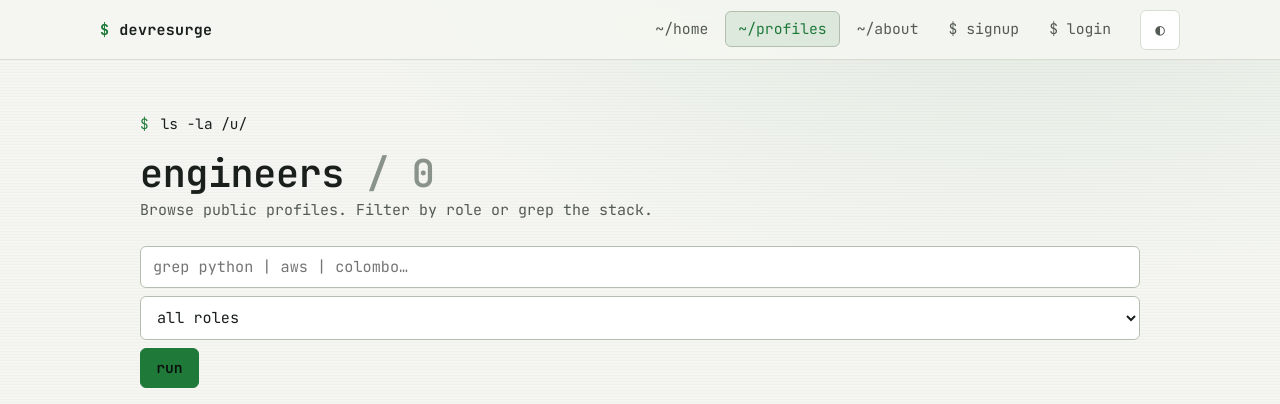
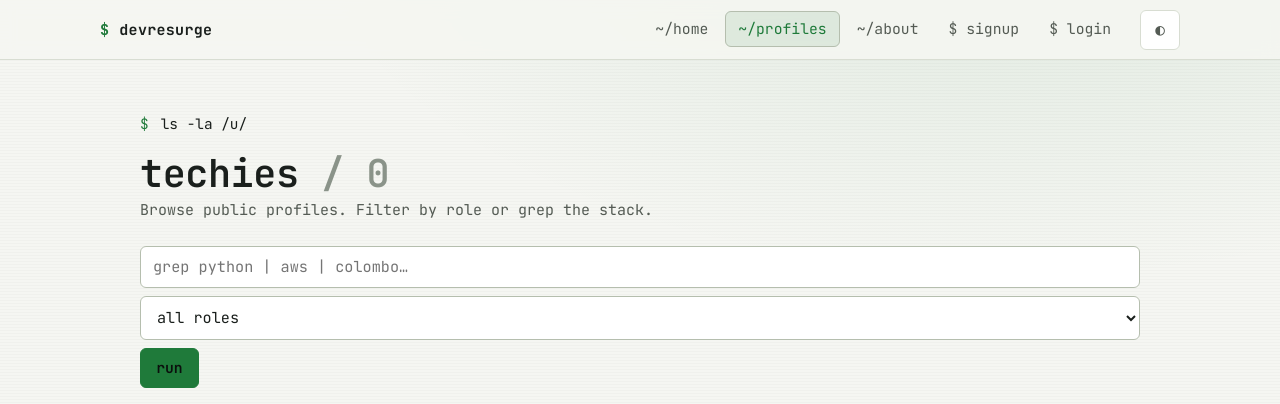
Before and after one commit to hasithsen/devresurge, a Django app: page /u/ in a window 1280 px wide. Shown: the top 404 px of the page. Run offline with Django 5.2, Linux system fonts and the light colour scheme; parts of the project's set-up code (start-up, migrations or seed data) failed here and were passed over.

Commit message:
chore: Update wording in userprofile list view
Signed-off-by: hasithsen <sen.hasith@gmail.com>

```diff
--- a/devresurge/templates/profiles/profile_list.html
+++ b/devresurge/templates/profiles/profile_list.html
@@ -9,7 +9,7 @@
   <section class="dr-page">
     <header class="dr-stack" style="margin-bottom: 1.5rem;">
       <p class="dr-cli"><span class="dr-prompt"></span> <span class="cmd">ls -la /u/</span></p>
-      <h1 style="margin: 0;">engineers <span style="color: var(--text-dim);">/ {{ paginator.count }}</span></h1>
+      <h1 style="margin: 0;">techies <span style="color: var(--text-dim);">/ {{ paginator.count }}</span></h1>
       <p style="margin: 0; color: var(--text-muted);">
         {% trans "Browse public profiles. Filter by role or grep the stack." %}
       </p>
```
